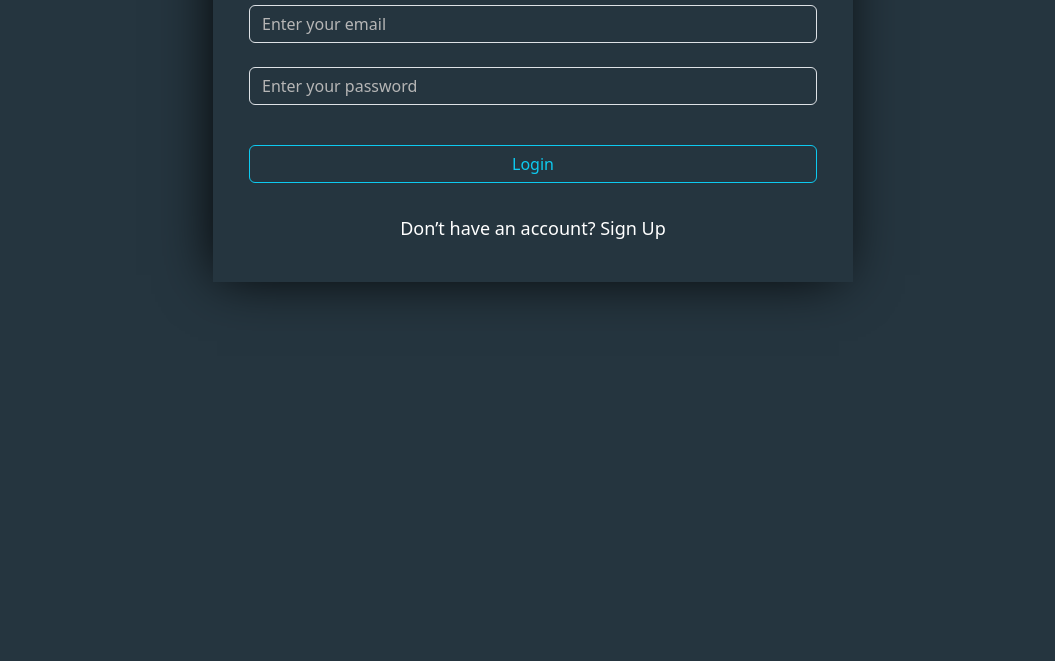
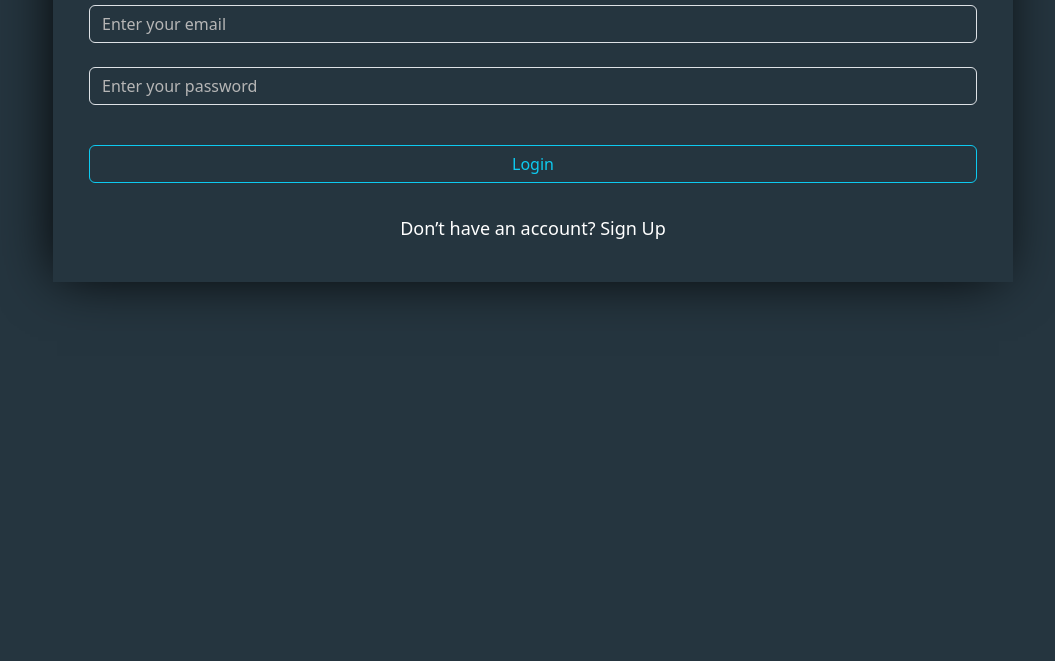
Before and after one commit to Mohamed-Mosad1/Smart-Login-System, a plain HTML site: page index.html in a window 1280 px wide. Shown: the part 139-800 px from the top of the page, without its empty margins (107-1162 px from the left). Drawn offline with Linux system fonts and the light colour scheme.

Commit message:
edit width

```diff
--- a/index.html
+++ b/index.html
@@ -15,7 +15,7 @@
 
 <body>
   <main>
-    <div class="container my-5 w-50 bg text-whit">
+    <div class="container my-5 w-75 bg text-whit">
       <div class="content-box m-auto text-center p-4">
         <h1>Smart Login System</h1>
         <input id="loginEmail" type="email" class="form-control my-4" placeholder="Enter your email">
```
